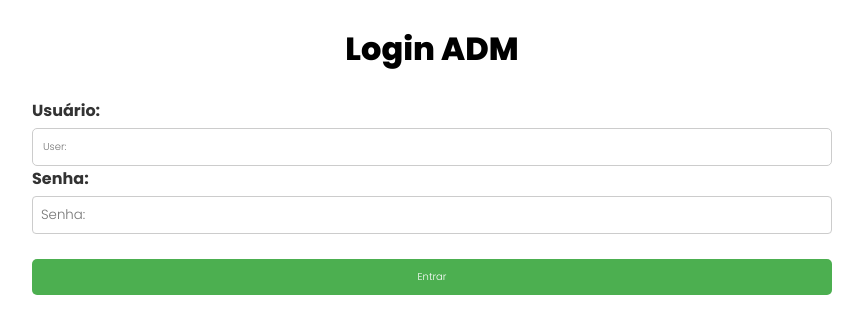
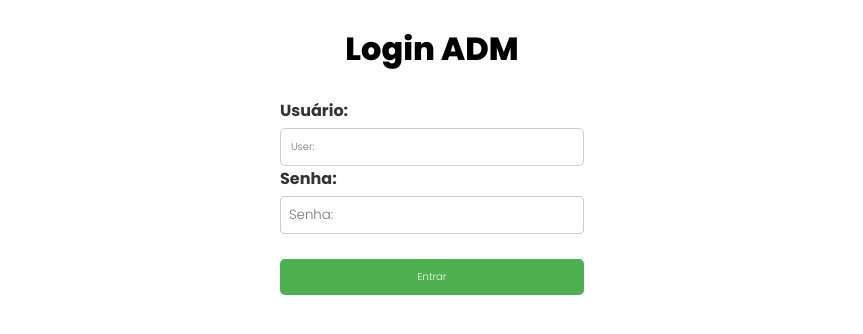
Before and after one commit to bren112/adminebook, a React (Vite) app: page / in a window 1280 px wide. Shown: the top 334 px of the page, without its empty margins (208-1071 px from the left). Built offline with nearby package versions, Linux system fonts and the light colour scheme; a web font is replaced by a local one.

Commit message:
Update index.css

```diff
--- a/src/index.css
+++ b/src/index.css
@@ -13,7 +13,7 @@
     --cinzaClaro: #D9D9D9;
 }
 #input_user{
-    width: 50pc;
+    width: 19pc;
 }
 .container_admin{
     display: flex;
```
